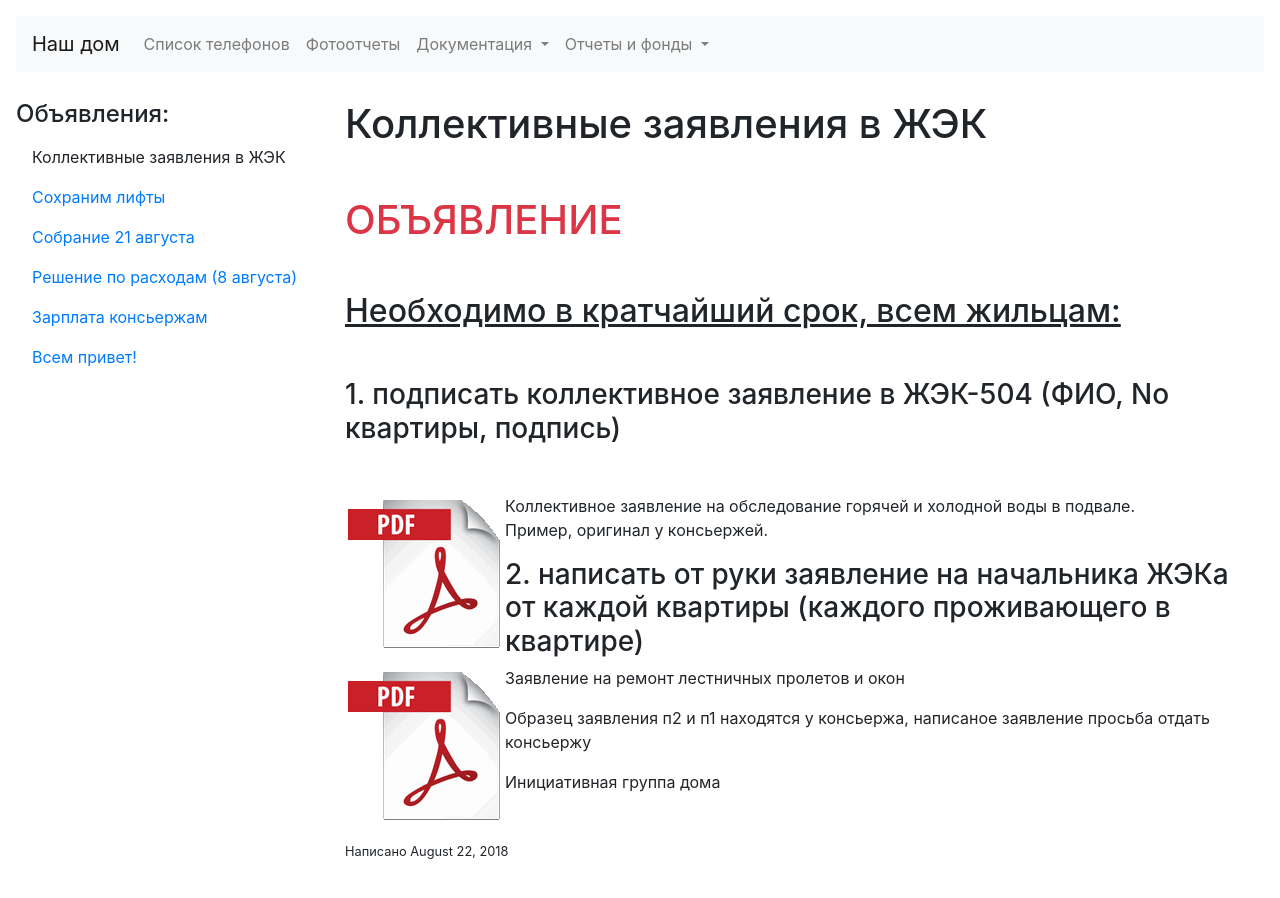
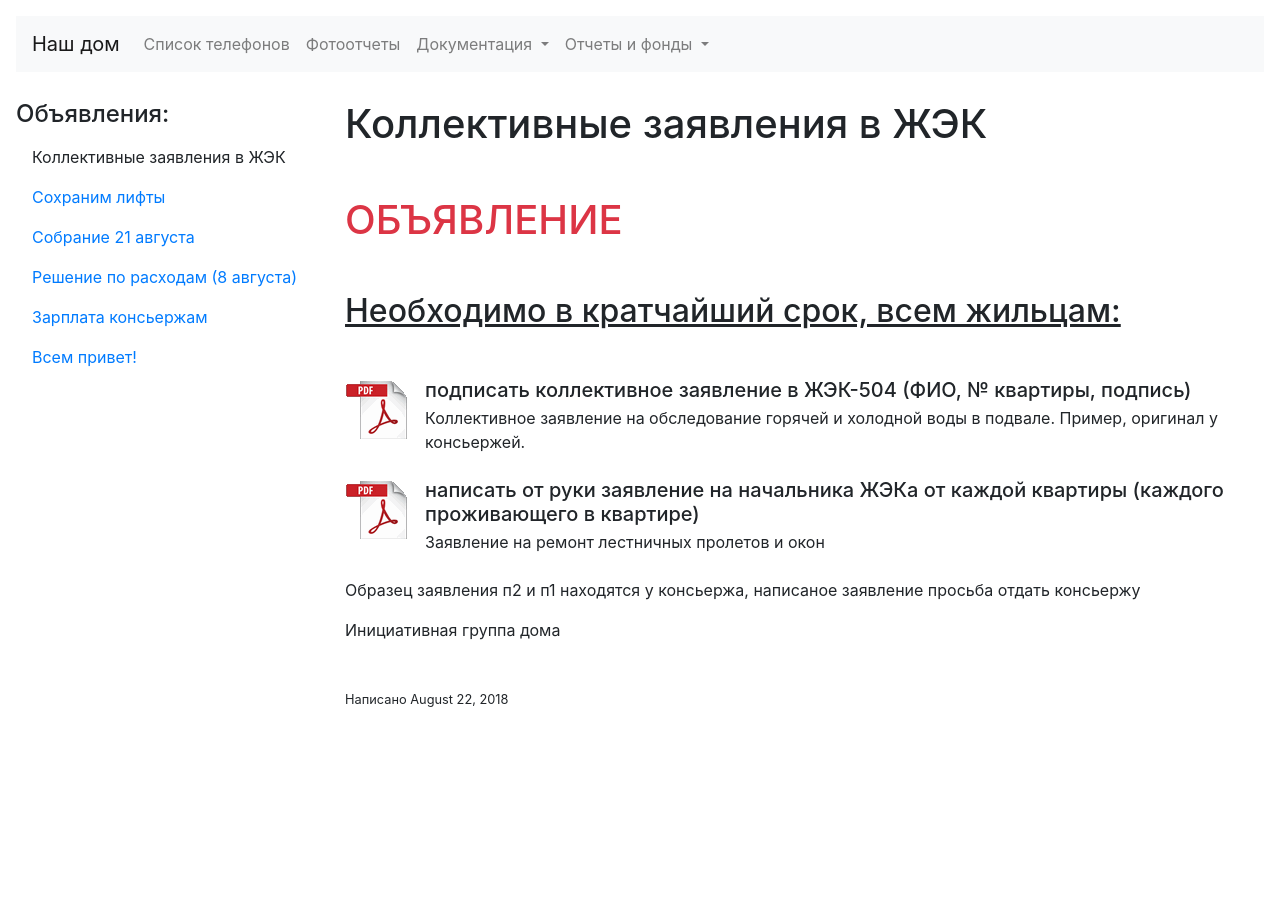
Before and after one commit to heroes-kiev/16b, a Jekyll site: the page built from _posts/2018-08-22-collective-statement.md, in a window 1280 px wide. Built offline with Jekyll 4.4.1, drawn with Linux system fonts in a browser that asks for light colours.

Commit message:
change md to html

```diff
--- a/_posts/2018-08-22-collective-statement.md
+++ b/_posts/2018-08-22-collective-statement.md
@@ -10,17 +10,27 @@ title: Коллективные заявления в ЖЭК
 ## Необходимо в кратчайший срок, всем жильцам:
 {: .u .mb-5}
 
-### 1. подписать коллективное заявление в ЖЭК-504 (ФИО, No квартиры, подпись)
-{: .mb-5}
-
-[![Коллективное заявление на обследование горячей и холодной воды в подвале](/assets/images/icons/pdf.png){:align="left"}](/assets/statements/housing office - water сommittee in the basement.pdf)
-Коллективное заявление на обследование горячей и холодной воды в подвале.
-Пример, оригинал у консьержей.
-
-### 2. написать от руки заявление на начальника ЖЭКа от каждой квартиры (каждого проживающего в квартире)
-
-[![Заявление на ремонт лестничных пролетов и окон](/assets/images/icons/pdf.png){:align="left"}](/assets/statements/housing office - repair of staircases and windows.pdf)
-Заявление на ремонт лестничных пролетов и окон
+<ul class="list-unstyled">
+  <li class="media">
+    <a href="/assets/statements/housing office - water сommittee in the basement.pdf">
+      <img class="mr-3" src="/assets/images/icons/pdf-64.png" alt="Коллективное заявление на обследование горячей и холодной воды в подвале">
+    </a>
+    <div class="media-body">
+      <h5 class="mt-0 mb-1">подписать коллективное заявление в ЖЭК-504 (ФИО, № квартиры, подпись)</h5>
+      Коллективное заявление на обследование горячей и холодной воды в подвале.
+      <span class="muted">Пример, оригинал у консьержей.</span>
+    </div>
+  </li>
+  <li class="media my-4">
+    <a href="/assets/statements/housing office - repair of staircases and windows.pdf">
+      <img class="mr-3" src="/assets/images/icons/pdf-64.png" alt="Заявление на ремонт лестничных пролетов и окон">
+    </a>
+    <div class="media-body">
+      <h5 class="mt-0 mb-1">написать от руки заявление на начальника ЖЭКа от каждой квартиры (каждого проживающего в квартире)</h5>
+      Заявление на ремонт лестничных пролетов и окон
+    </div>
+  </li>
+</ul>
 
 Образец заявления п2 и п1 находятся у консьержа, написаное заявление просьба отдать консьержу
 
```
Also changed, not shown: assets/images/icons/pdf-64.png (added).
